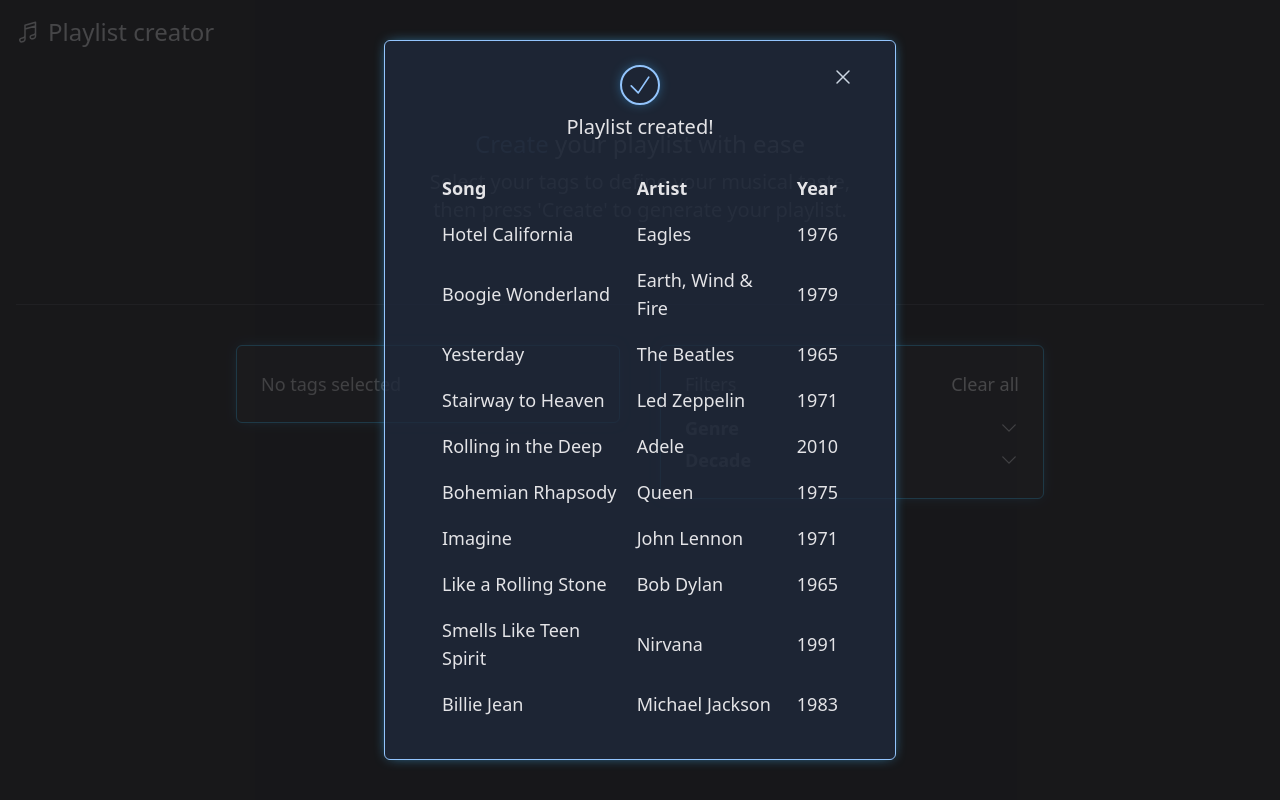
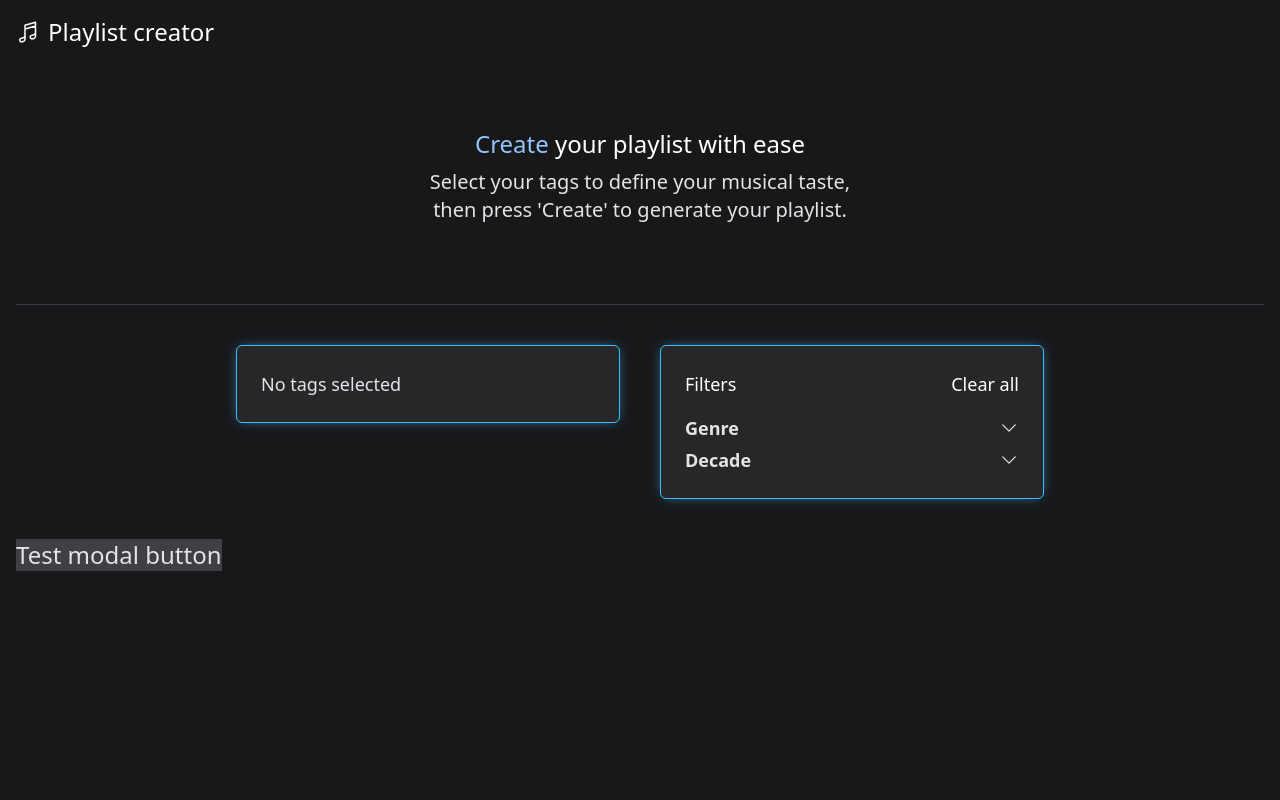
Before and after one commit to NikoSoder/music-playlist-creator, a React (Vite) app: page / in a window 1280 px wide. Built offline with nearby package versions, Linux system fonts and the light colour scheme.

Commit message:
Close modal when clicking outside of it

```diff
--- a/src/App.tsx
+++ b/src/App.tsx
@@ -2,13 +2,29 @@ import "./App.css";
 import Header from "./components/Header";
 import FilterSection from "./components/FilterSection";
 import Modal from "./components/Modal";
+import { useState } from "react";
 
 function App() {
+  const [isOpenModal, setIsOpenModal] = useState(false);
+
+  const createPlaylist = () => {
+    // here goes logic to create playlist
+    setIsOpenModal(!isOpenModal);
+  };
+
+  const closeModal = () => {
+    setIsOpenModal(false);
+  };
+
   return (
     <main className="p-4">
       <Header />
       <FilterSection />
-      <Modal />
+      {/* modal test button */}
+      <button onClick={createPlaylist} className="bg-zinc-700 text-2xl">
+        Test modal button
+      </button>
+      {isOpenModal && <Modal handleCloseModal={closeModal} />}
     </main>
   );
 }
--- a/src/components/Modal.tsx
+++ b/src/components/Modal.tsx
@@ -2,9 +2,16 @@ import { CheckIcon } from "@heroicons/react/24/outline";
 import { fakeArtistData } from "../mockdata/mockArtists";
 import { XMarkIcon } from "@heroicons/react/24/outline";
 
-const Modal = () => {
+interface ChildPropsModal {
+  handleCloseModal: () => void;
+}
+
+const Modal = ({ handleCloseModal }: ChildPropsModal) => {
   return (
-    <section className="fixed left-0 top-0 z-10 flex h-full w-full items-center justify-center bg-zinc-900/80 p-2">
+    <section
+      onClick={handleCloseModal}
+      className="fixed left-0 top-0 z-10 flex h-full w-full items-center justify-center bg-zinc-900/90 p-2"
+    >
       {/* backdrop-blur-sm lagging ^ */}
       <section className="max-w-lg animate-below rounded-md border border-blue-300 bg-slate-800/80 px-10 py-6 shadow-blue">
         {/* modal header */}
@@ -13,7 +20,10 @@ const Modal = () => {
             <CheckIcon className="h-7 w-7 text-blue-300" />
           </div>
           <h2 className="animate-fadeIn text-xl">Playlist created!</h2>
-          <button className="absolute right-0 top-0 animate-fadeIn rounded-md hover:bg-slate-700">
+          <button
+            onClick={handleCloseModal}
+            className="absolute right-0 top-0 animate-fadeIn rounded-md hover:bg-slate-700"
+          >
             <XMarkIcon className="h-6 w-6 text-slate-300 hover:text-white" />
           </button>
         </div>
```
